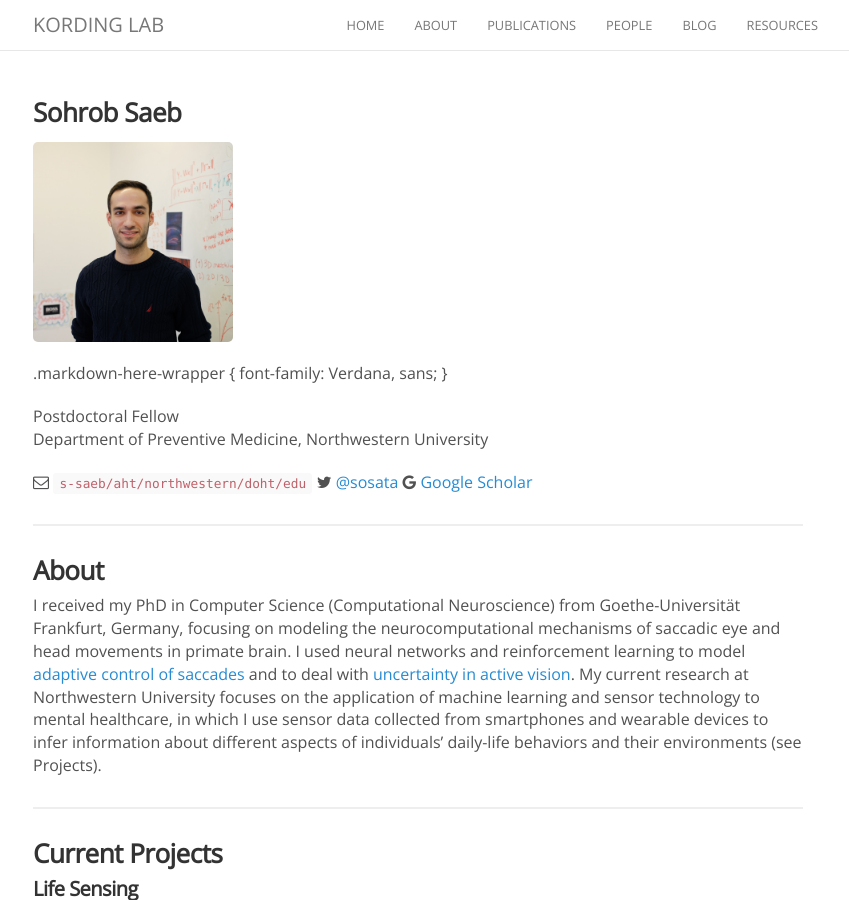
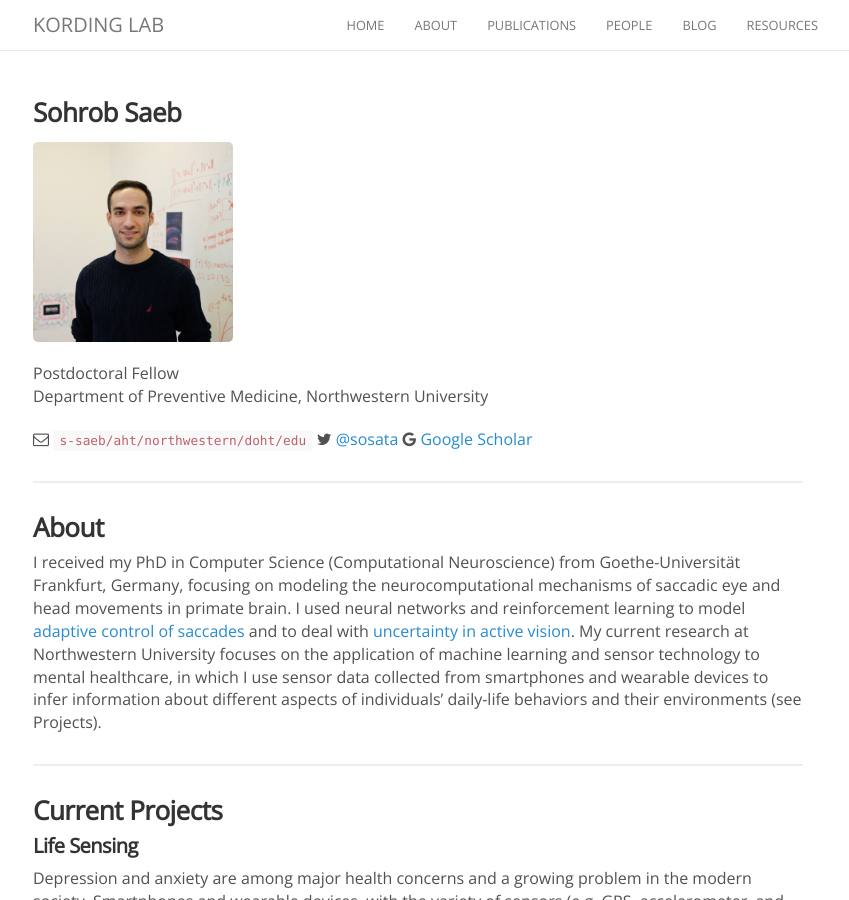
Before and after one commit to KordingLab/KordingLab.github.io, a Jekyll site: the page built from _people/sohrob_saeb.md, in a window 1280 px wide and 900 px high. Shown: the whole window, without its empty margins (222-1071 px from the left). Built offline with Jekyll 4.4.1, drawn with Linux system fonts in a browser that asks for light colours; nearby versions of some CDN libraries; comment, search, counter and statistics services are not loaded.

```diff
--- a/_people/sohrob_saeb.md
+++ b/_people/sohrob_saeb.md
@@ -7,10 +7,6 @@
 ---
 
 <img width="200" src="{{site.baseurl}}/images/people/{{page.avatar}}" data-action="zoom">
-
-.markdown-here-wrapper {
-  font-family: Verdana, sans;
-}
 
 Postdoctoral Fellow<br>
 Department of Preventive Medicine, Northwestern University<br>
```
